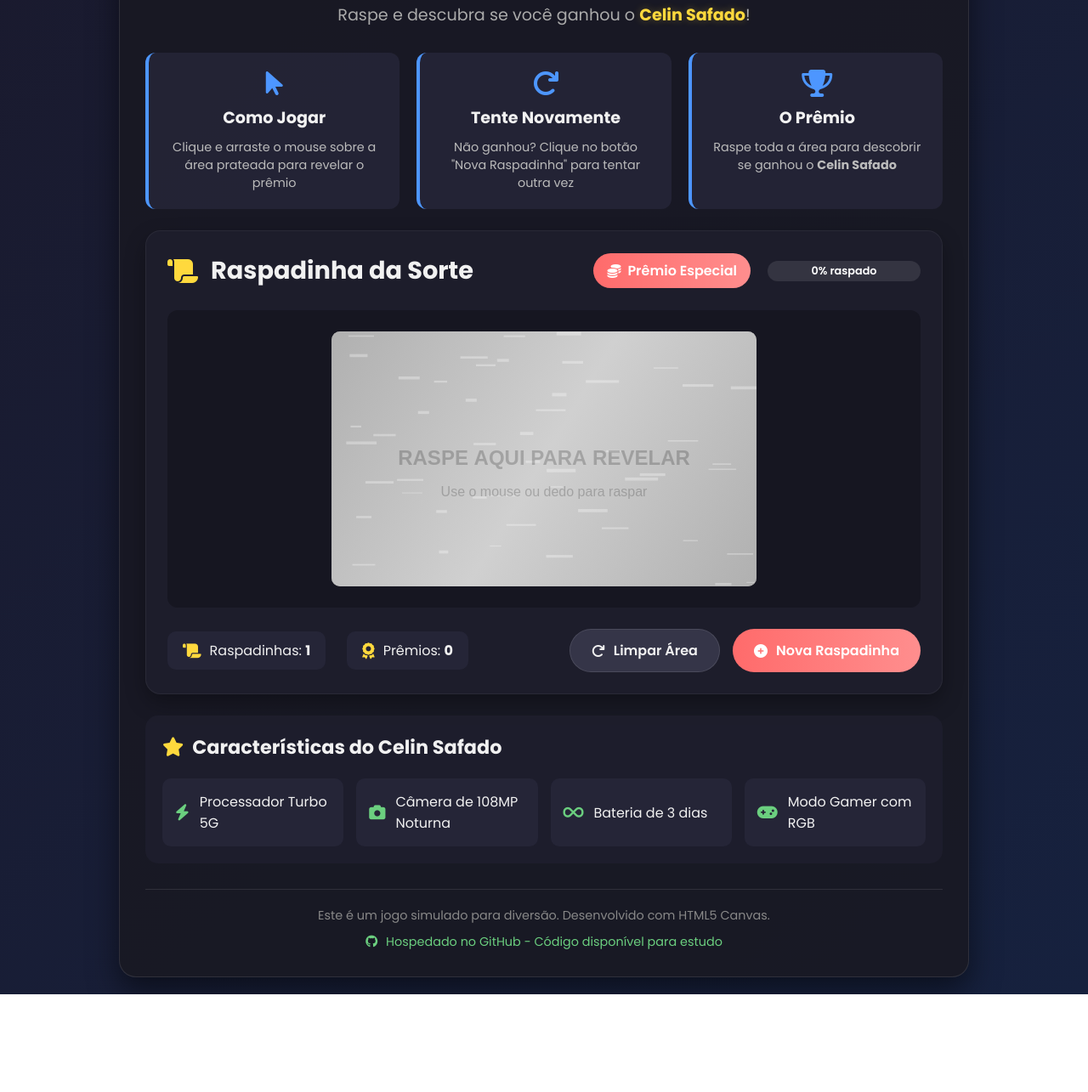
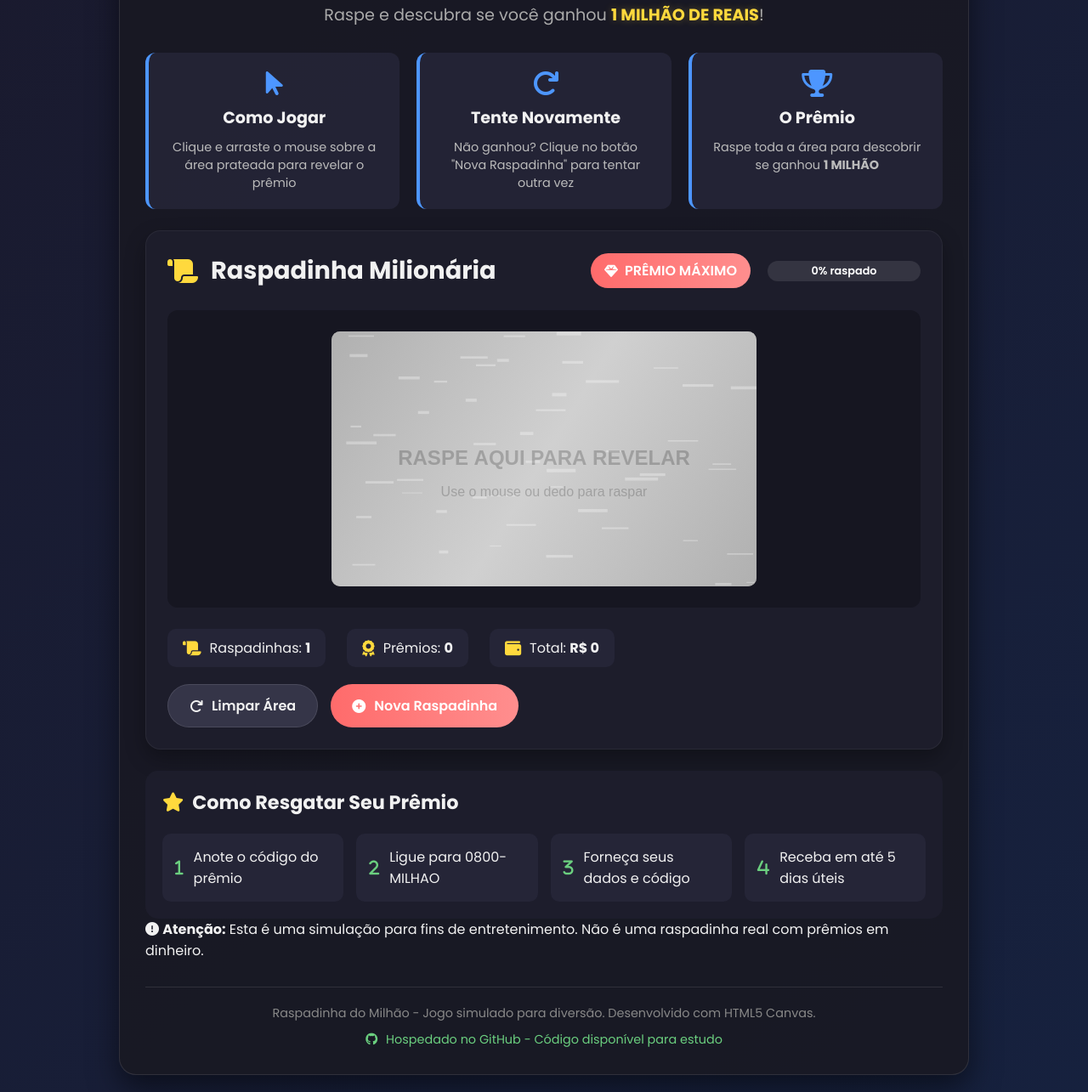
Before and after one commit to huguinho1667/Raspadinha, a plain HTML site: page index.html in a window 1280 px wide. Shown: the part 117-1402 px from the top of the page at 85% size. Before the commit the page ends 1287 px from the top, so only its background shows below. Drawn offline with Linux system fonts and the light colour scheme.

Commit message:
Change game title and prize details to 'Raspadinha do Milhão'
Updated the game from 'Raspadinha do Celin Safado' to 'Raspadinha do Milhão' with new prize details and instructions.

```diff
--- a/index.html
+++ b/index.html
@@ -3,7 +3,7 @@
 <head>
     <meta charset="UTF-8">
     <meta name="viewport" content="width=device-width, initial-scale=1.0">
-    <title>Raspadinha do Celin Safado</title>
+    <title>Raspadinha do Milhão</title>
     <link rel="stylesheet" href="style.css">
     <link rel="stylesheet" href="https://cdnjs.cloudflare.com/ajax/libs/font-awesome/6.4.0/css/all.min.css">
     <link href="https://fonts.googleapis.com/css2?family=Poppins:wght@400;600;700&family=Roboto+Slab:wght@400;700&display=swap" rel="stylesheet">
@@ -11,8 +11,8 @@
 <body>
     <div class="container">
         <header>
-            <h1><i class="fas fa-gem"></i> Raspadinha do Prêmio</h1>
-            <p class="subtitle">Raspe e descubra se você ganhou o <strong>Celin Safado</strong>!</p>
+            <h1><i class="fas fa-money-bill-wave"></i> Raspadinha do Milhão</h1>
+            <p class="subtitle">Raspe e descubra se você ganhou <strong>1 MILHÃO DE REAIS</strong>!</p>
         </header>
 
         <div class="game-container">
@@ -30,7 +30,7 @@
                 <div class="instruction-card">
                     <i class="fas fa-trophy"></i>
                     <h3>O Prêmio</h3>
-                    <p>Raspe toda a área para descobrir se ganhou o <strong>Celin Safado</strong></p>
+                    <p>Raspe toda a área para descobrir se ganhou <strong>1 MILHÃO</strong></p>
                 </div>
             </div>
 
@@ -38,10 +38,10 @@
                 <div class="card-header">
                     <div class="card-title">
                         <i class="fas fa-scroll"></i>
-                        <h2>Raspadinha da Sorte</h2>
+                        <h2>Raspadinha Milionária</h2>
                     </div>
                     <div class="card-info">
-                        <span class="chip"><i class="fas fa-coins"></i> Prêmio Especial</span>
+                        <span class="chip"><i class="fas fa-gem"></i> PRÊMIO MÁXIMO</span>
                         <div class="progress">
                             <div class="progress-bar" id="progressBar"></div>
                             <span id="progressText">0% raspado</span>
@@ -53,14 +53,24 @@
                     <canvas id="scratchCanvas" width="500" height="300"></canvas>
                     <div class="prize-message" id="prizeMessage">
                         <div class="trophy">
-                            <i class="fas fa-trophy"></i>
+                            <i class="fas fa-money-bill-wave"></i>
                         </div>
                         <h2>PARABÉNS!</h2>
-                        <h1>Você ganhou o <span class="highlight">CELIN SAFADO</span>!</h1>
-                        <p class="prize-description">Um smartphone lendário com poderes especiais!</p>
+                        <h1>Você ganhou <span class="highlight">1 MILHÃO DE REAIS</span>!</h1>
+                        <p class="prize-description">Prêmio garantido! Entre em contato para resgatar.</p>
                         <div class="prize-code">
-                            <p><i class="fas fa-key"></i> Código do Prêmio: <strong>CELIN-2023-SAFADO</strong></p>
+                            <p><i class="fas fa-key"></i> Código do Prêmio: <strong>MILHÃO-2024-BR-001</strong></p>
                             <button class="copy-btn" id="copyCodeBtn"><i class="far fa-copy"></i> Copiar Código</button>
+                        </div>
+                        <div class="winning-info">
+                            <div class="info-item">
+                                <i class="fas fa-calendar-check"></i>
+                                <span>Validade: 31/12/2024</span>
+                            </div>
+                            <div class="info-item">
+                                <i class="fas fa-phone-alt"></i>
+                                <span>Resgate: 0800-MILHAO</span>
+                            </div>
                         </div>
                     </div>
                 </div>
@@ -75,6 +85,10 @@
                             <i class="fas fa-award"></i>
                             <span>Prêmios: <strong id="prizeCount">0</strong></span>
                         </div>
+                        <div class="stat">
+                            <i class="fas fa-wallet"></i>
+                            <span>Total: <strong id="totalPrize">R$ 0</strong></span>
+                        </div>
                     </div>
                     <div class="controls">
                         <button class="btn secondary" id="resetBtn">
@@ -88,30 +102,34 @@
             </div>
 
             <div class="features">
-                <h3><i class="fas fa-star"></i> Características do Celin Safado</h3>
+                <h3><i class="fas fa-star"></i> Como Resgatar Seu Prêmio</h3>
                 <div class="feature-list">
                     <div class="feature">
-                        <i class="fas fa-bolt"></i>
-                        <span>Processador Turbo 5G</span>
+                        <i class="fas fa-1"></i>
+                        <span>Anote o código do prêmio</span>
                     </div>
                     <div class="feature">
-                        <i class="fas fa-camera"></i>
-                        <span>Câmera de 108MP Noturna</span>
+                        <i class="fas fa-2"></i>
+                        <span>Ligue para 0800-MILHAO</span>
                     </div>
                     <div class="feature">
-                        <i class="fas fa-infinity"></i>
-                        <span>Bateria de 3 dias</span>
+                        <i class="fas fa-3"></i>
+                        <span>Forneça seus dados e código</span>
                     </div>
                     <div class="feature">
-                        <i class="fas fa-gamepad"></i>
-                        <span>Modo Gamer com RGB</span>
+                        <i class="fas fa-4"></i>
+                        <span>Receba em até 5 dias úteis</span>
                     </div>
                 </div>
             </div>
         </div>
 
+        <div class="disclaimer">
+            <p><i class="fas fa-exclamation-circle"></i> <strong>Atenção:</strong> Esta é uma simulação para fins de entretenimento. Não é uma raspadinha real com prêmios em dinheiro.</p>
+        </div>
+
         <footer>
-            <p>Este é um jogo simulado para diversão. Desenvolvido com HTML5 Canvas.</p>
+            <p>Raspadinha do Milhão - Jogo simulado para diversão. Desenvolvido com HTML5 Canvas.</p>
             <p class="github-link">
                 <i class="fab fa-github"></i>
                 Hospedado no GitHub - Código disponível para estudo
@@ -120,6 +138,7 @@
     </div>
 
     <div class="confetti-container" id="confettiContainer"></div>
+    <div class="money-fall-container" id="moneyFallContainer"></div>
 
     <script src="script.js"></script>
 </body>
```
